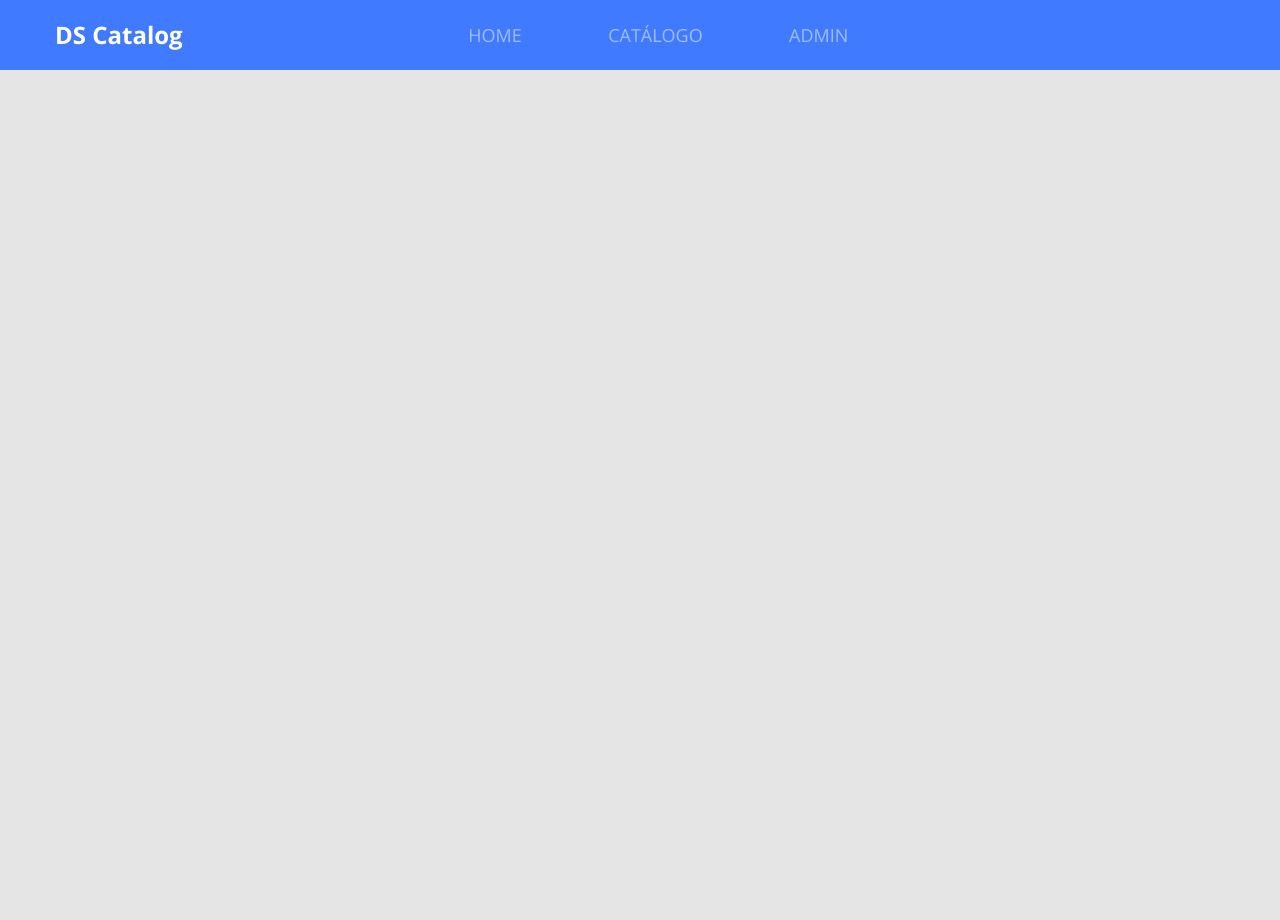
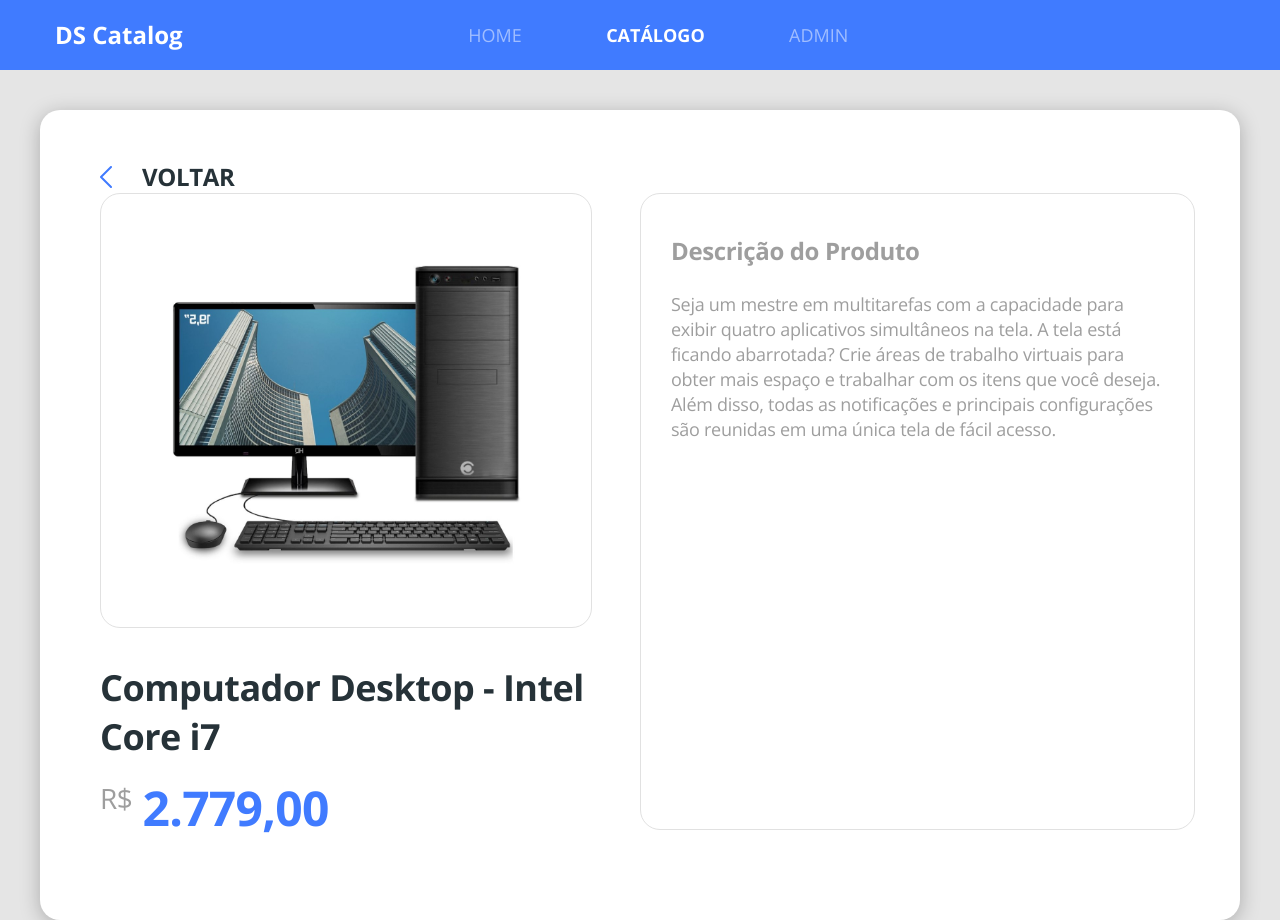
Before and after one commit to Oliveira-86/dscatalog_bootcamp_devsuperior, a React (Create React App) app in the folder front-web/: page /products/1 in a window 1280 px wide. Before the commit the page ends 800 px from the top, so only its background shows below. Built offline with nearby package versions, Linux system fonts and the light colour scheme.

Commit message:
Product Details done

```diff
--- a/front-web/src/Routes.tsx
+++ b/front-web/src/Routes.tsx
@@ -3,6 +3,7 @@
 import Navbar from './core/components/Navbar';
 import Admin from './pages/Admin';
 import Catalog from './pages/Catalog';
+import ProductDetails from './pages/Catalog/components/ProductDetails';
 import Home from './pages/Home';
 
 
@@ -15,8 +16,11 @@
             <Route path="/" exact>
                 <Home />
             </Route>
-            <Route path="/catalog">
+            <Route path="/products" exact>
                 <Catalog />
+            </Route>
+            <Route path="/products/:productId">
+                <ProductDetails />
             </Route>
             <Route  path="/admin">
                 <Admin />
--- a/front-web/src/core/components/Navbar/index.tsx
+++ b/front-web/src/core/components/Navbar/index.tsx
@@ -18,7 +18,7 @@
                     </NavLink>
                 </li>
                 <li>
-                    <NavLink to="/catalog" activeClassName="active">
+                    <NavLink to="/products" activeClassName="active">
                         CATÁLOGO
                     </NavLink>
                 </li>
--- /dev/null
+++ b/front-web/src/core/components/ProductPrice/index.tsx
@@ -0,0 +1,15 @@
+import React from 'react';
+import './styles.scss';
+
+type Props = {
+    price: string;
+}
+
+const ProductPrice = ({ price }: Props) => (
+    <div className="product-price-container">
+        <span className="product-currency">R$</span>
+        <h3 className="product-price">{price}</h3>
+    </div>
+);
+
+export default ProductPrice;
--- /dev/null
+++ b/front-web/src/core/components/ProductPrice/styles.scss
@@ -0,0 +1,19 @@
+.product-price-container {
+    margin-top: 25px;
+    display: flex;
+}
+
+.product-currency {
+    font-size: 18px;
+    line-height: 25px;
+    letter-spacing: -0.015em;
+    color: #9E9E9E;
+}
+
+.product-price {
+    margin-left: 10px;
+    font-size: 32px;
+    line-height: 44px;
+    letter-spacing: -0.015em;
+    color: #407BFF;
+}
--- a/front-web/src/pages/Catalog/components/ProductCard/index.tsx
+++ b/front-web/src/pages/Catalog/components/ProductCard/index.tsx
@@ -1,6 +1,9 @@
 import React from 'react';
 import './styles.scss';
 import { ReactComponent as ProductImage } from '../../../../core/assets/images/product.svg'
+import ProductPrice from '../../../../core/components/ProductPrice';
+
+
 
 const ProductCard = () => (
     <div className="card-base border-radius-10 product-card">
@@ -9,10 +12,7 @@
             <h6 className="product-name">
                 Computador Desktop - Intel Core i7
             </h6>
-            <div className="product-price-container">
-                <span className="product-currency">R$</span>
-                <h3 className="product-price">2.779,00</h3>
-            </div>
+            <ProductPrice price="2.790,00" />
         </div>
     </div>
 
--- a/front-web/src/pages/Catalog/components/ProductCard/styles.scss
+++ b/front-web/src/pages/Catalog/components/ProductCard/styles.scss
@@ -1,6 +1,4 @@
 .product-card {
-    margin-top: 60px;
-    width: 245px;
     padding: 20px 20px 30px 20px;
     text-align: center;
 
@@ -17,25 +15,5 @@
     font-size: 18px;
     line-height: 25px;
     letter-spacing: -0.015em;
-
+    color: #263238;
 }
-
-.product-price-container {
-    margin-top: 25px;
-    display: flex;
-}
-
-.product-currency {
-    font-size: 18px;
-    line-height: 25px;
-    letter-spacing: -0.015em;
-    color: #9E9E9E;
-}
-
-.product-price {
-    margin-left: 10px;
-    font-size: 32px;
-    line-height: 44px;
-    letter-spacing: -0.015em;
-    color: #407BFF;
-}
--- /dev/null
+++ b/front-web/src/pages/Catalog/components/ProductDetails/index.tsx
@@ -0,0 +1,60 @@
+import { type } from 'os';
+import React from 'react';
+import { useParams } from 'react-router-dom';
+import { ReactComponent as ArrowIcon } from '../../../../core/assets/images/Arrow.svg'
+import { ReactComponent as ProductImage } from '../../../../core/assets/images/product.svg'
+import { Link } from 'react-router-dom'
+import './styles.scss';
+import ProductPrice from '../../../../core/components/ProductPrice';
+
+type ParamsType = {
+    productId: string;
+}
+
+const ProductDetails = () => {
+
+    const { productId} = useParams<ParamsType>();
+
+    return(
+        <div className="product-details-container">
+            <div className="card-base border-radius-20 product-details">
+                <Link to="/products" className="product-details-goback">
+                    <ArrowIcon className="icon-goback"/>
+                    <h1 className="text-goback">voltar</h1>
+                </Link>
+                <div className="row ">
+                    <div className="col-6 pr-5">
+                        <div className="product-details-card text-center">
+                            <ProductImage className="product-image" />
+                        </div>
+                        <h1 className="product-details-name">
+                            Computador Desktop - Intel Core i7
+                        </h1>
+                        <ProductPrice price="2.779,00"/>
+                    </div>
+                    <div className="col-6 product-details-card">
+                        <h1 className="product-description-title">
+                            Descrição do Produto
+                        </h1>
+                        <p className="product-description-text">
+                                Seja um mestre em multitarefas com a capacidade
+                                para exibir quatro aplicativos simultâneos na tela.
+                                A tela está ficando abarrotada?
+                                Crie áreas de trabalho virtuais para obter mais espaço e trabalhar
+                                com os itens que você deseja. Além disso,
+                                todas as notificações e principais configurações
+                                são reunidas em uma única tela de fácil acesso.
+                        </p>
+                        </div>
+                    </div>
+            </div>
+
+        </div>
+    );
+}
+
+export default ProductDetails;
+
+// text-center é um propriedade do bootstrap
+//row é uma propriedade do bostrap
+//col-6 é uma propriedade do bostrap que divide a div em 12 colunas, nesse caso essa div vai ocupar a metade do área
--- /dev/null
+++ b/front-web/src/pages/Catalog/components/ProductDetails/styles.scss
@@ -0,0 +1,63 @@
+.product-details-container {
+    margin-top: 40px;
+    padding-left: 40px;
+    padding-right: 40px;
+
+}
+
+.product-details {
+    padding: 50px 60px 90px 60px;
+}
+
+.product-details-goback {
+    display: flex;
+    align-items: center;
+}
+
+.icon-goback {
+    color: #407BFF;
+    transform: rotate(-180deg);
+    margin-right: 30px;
+}
+
+.text-goback {
+    font-size: 24px;
+    line-height: 33px;
+    letter-spacing: -0.015em;
+    color: #263238;
+    text-transform: uppercase;
+}
+
+.product-details-card {
+    border: 1px solid #E1E1E1;
+    box-sizing: border-box;
+    border-radius: 20px;
+    padding: 40px 30px;
+}
+
+.product-image {
+    width: 353px;
+    height: 353px;
+}
+
+.product-description-title {
+    font-size: 24px;
+    line-height: 33px;
+    letter-spacing: -0.015em;
+    color: #9E9E9E;
+    margin-bottom: 25px;
+}
+
+.product-description-text {
+    font-size: 18px;
+    line-height: 25px;
+    letter-spacing: -0.015em;
+    color: #9E9E9E;
+}
+
+.product-details-name {
+    font-size: 36px;
+    line-height: 49px;
+    letter-spacing: -0.015em;
+    margin-top: 35px;
+}
--- a/front-web/src/pages/Catalog/index.tsx
+++ b/front-web/src/pages/Catalog/index.tsx
@@ -1,4 +1,5 @@
 import React from 'react';
+import { Link } from 'react-router-dom';
 import ProductCard from './components/ProductCard';
 import './styles.scss';
 
@@ -8,14 +9,14 @@
         Catálogo de produtos
         </h1>
         <div className="catalog-product">
-            <ProductCard />
-            <ProductCard />
-            <ProductCard />
-            <ProductCard />
-            <ProductCard />
-            <ProductCard />
-            <ProductCard />
-            <ProductCard />
+            <Link to="/products/1"><ProductCard /></Link>
+            <Link to="/products/2"><ProductCard /></Link>
+            <Link to="/products/3"><ProductCard /></Link>
+            <Link to="/products/4"><ProductCard /></Link>
+            <Link to="/products/5"><ProductCard /></Link>
+            <Link to="/products/6"><ProductCard /></Link>
+            <Link to="/products/7"><ProductCard /></Link>
+            <Link to="/products/8"><ProductCard /></Link>
 
 
         </div>
--- a/front-web/src/pages/Catalog/styles.scss
+++ b/front-web/src/pages/Catalog/styles.scss
@@ -18,3 +18,11 @@
     grid-gap: 30px 15px;
     justify-content: space-between;
 }
+
+.product-details .product-price {
+    font-size: 48px;
+}
+
+.product-details .product-currency {
+    font-size: 28px;
+}
--- a/front-web/src/pages/Home/index.tsx
+++ b/front-web/src/pages/Home/index.tsx
@@ -17,7 +17,7 @@
                     <p className="text-subtitle">
                         Ajudaremos você a encontrar os melhores <br/> produtos disponíveis no mercado.
                     </p>
-                    <Link to="/catalog" >
+                    <Link to="/products" >
                         <ButtonIcon text="inicie agora a sua busca" />
                     </Link>
                 </div>
```
Also changed, not shown: front-web/src/core/assets/images/Arrow.svg, 1 other file (tests, documents, lock files or other folders).
